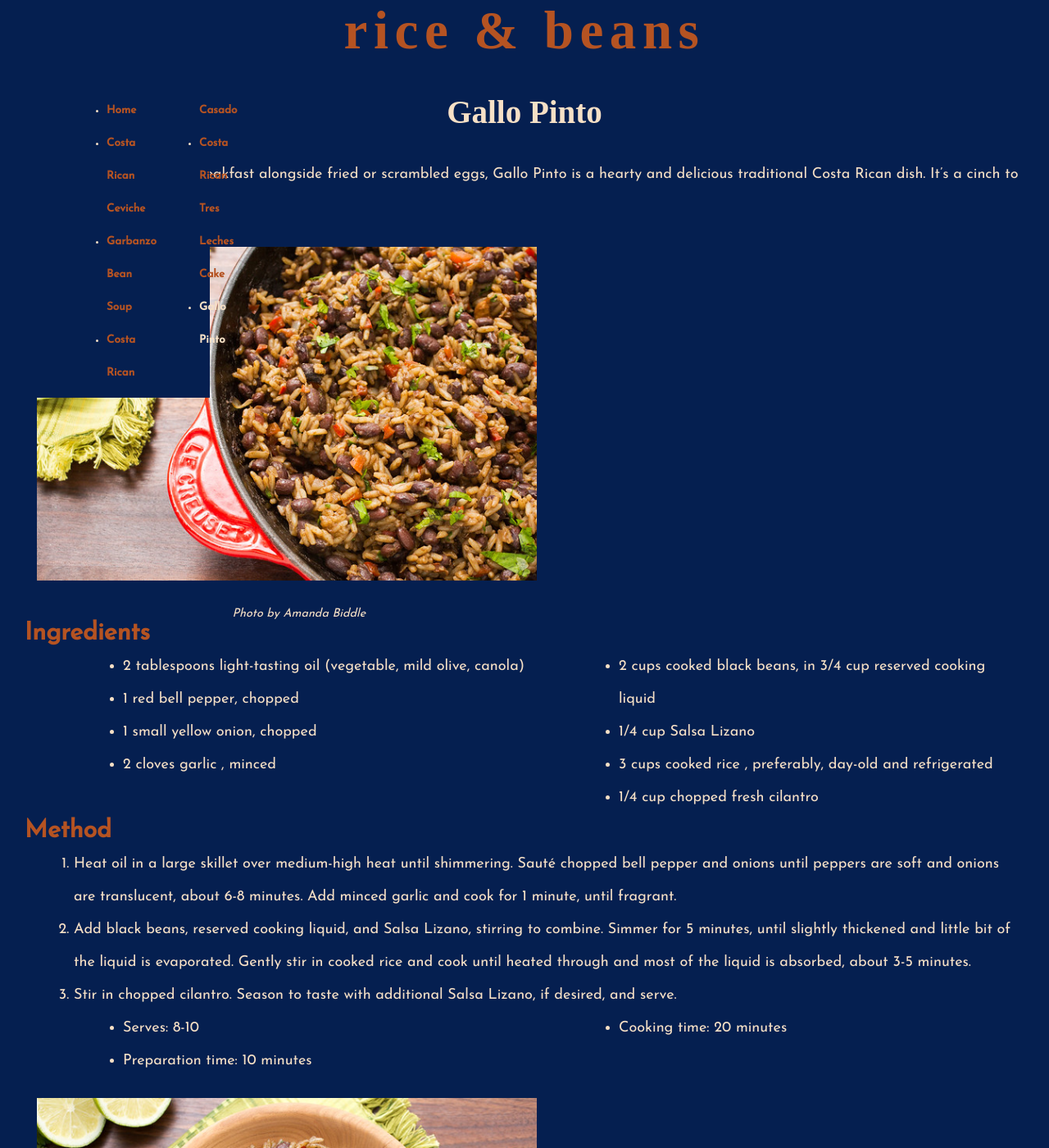
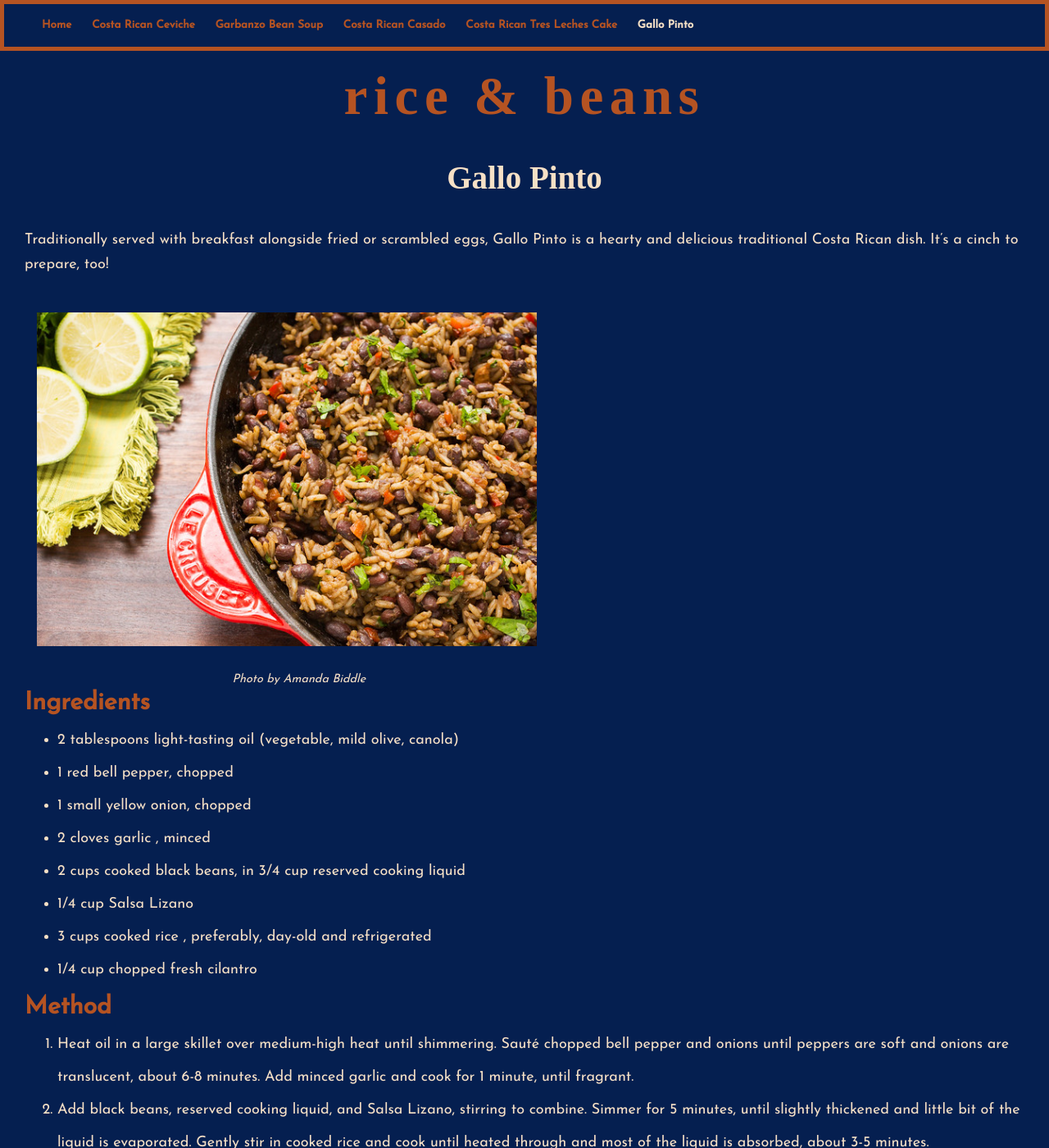
Before and after one commit to DianaMiu/recipesdiana, a Jekyll site: the page built from _recipes/gallo-pinto.md, in a window 1280 px wide and 1400 px high. Shown: the whole window at 82% size. Built offline with Jekyll 4.4.1, drawn with Linux system fonts in a browser that asks for light colours; some web fonts are replaced.

Commit message:
Update recipes.css

```diff
--- a/styles/recipes.css
+++ b/styles/recipes.css
@@ -26,6 +26,9 @@ color: rgb(246,224,198);
 
 }
 
+header {
+  margin-top:80px;
+}
 
 h1 {
 
@@ -48,8 +51,8 @@ font-family: 'Josefin Sans', sans-serif;
 
 h2{color:rgb(181, 83, 34);
   text-align: left;
-  padding-top: 5px;
-  padding-bottom: 5px;}
+  padding-top: 10px;
+  padding-bottom: 10px;}
 
 .site-title{font-size:65px;
   letter-spacing: 0.2cm;
@@ -96,18 +99,18 @@ margin:0 auto;
   width:100%;
   }
 
-ul {
-  margin-left: 60px;
+ul, ol {
+  margin-left: 20px;
   line-height: 40px;
   color: rgb(246,224,198);
-  columns: 2;
-  column-gap: 50px;
+  columns: 1;
+  column-gap: 0px;
 
 }
 
 li {
 font-size: .9em;
-margin-left: 60px;
+margin-left: 20px;
   line-height: 40px;
   color: rgb(246,224,198);
 }
@@ -148,18 +151,28 @@ border: 2px solid rgb(181, 83, 34);
 
 nav {
   background-color: rgb(5,31,80);
-
-  width: 20%;
-  padding: 10px;
+  border: 5px solid rgb(181, 83, 34);
+  width: 100%;
+  padding: 6px;
+  display: flex;
+  padding-right: 20px;
   margin: 0;
-  text-align: center;
+  text-align: left;
   font-size: 15px;
   font-weight: bold;
 min-width: 120px;
 position:fixed;
-top:7em;
-left:0;
+top:0;
+left: 0;
 z-index: 12;}
+
+nav ul {
+  list-style: none;
+}
+
+nav li {
+  display: inline-block;
+}
 
 .recipehere{color: rgb(246,224,198);}
 nav a {
@@ -189,22 +202,29 @@ font-family:'Segoe UI', Tahoma, Geneva, Verdana, sans-serif;
     margin:0;
     position: static;
     width:100%;
+
     }
 
   nav ul {
   font-size:1rem;
+
   }
 
     main {
     width: 100%;
     padding-bottom: 8%;
+
     }
 
     body {
     background-color: rgb(5,31,80);
-    padding-top: 6em;
+    padding-top: 2em;
+
   }
 
+  header {
+    margin-top:0;
+  }
 
   img {
     float:none;
```
